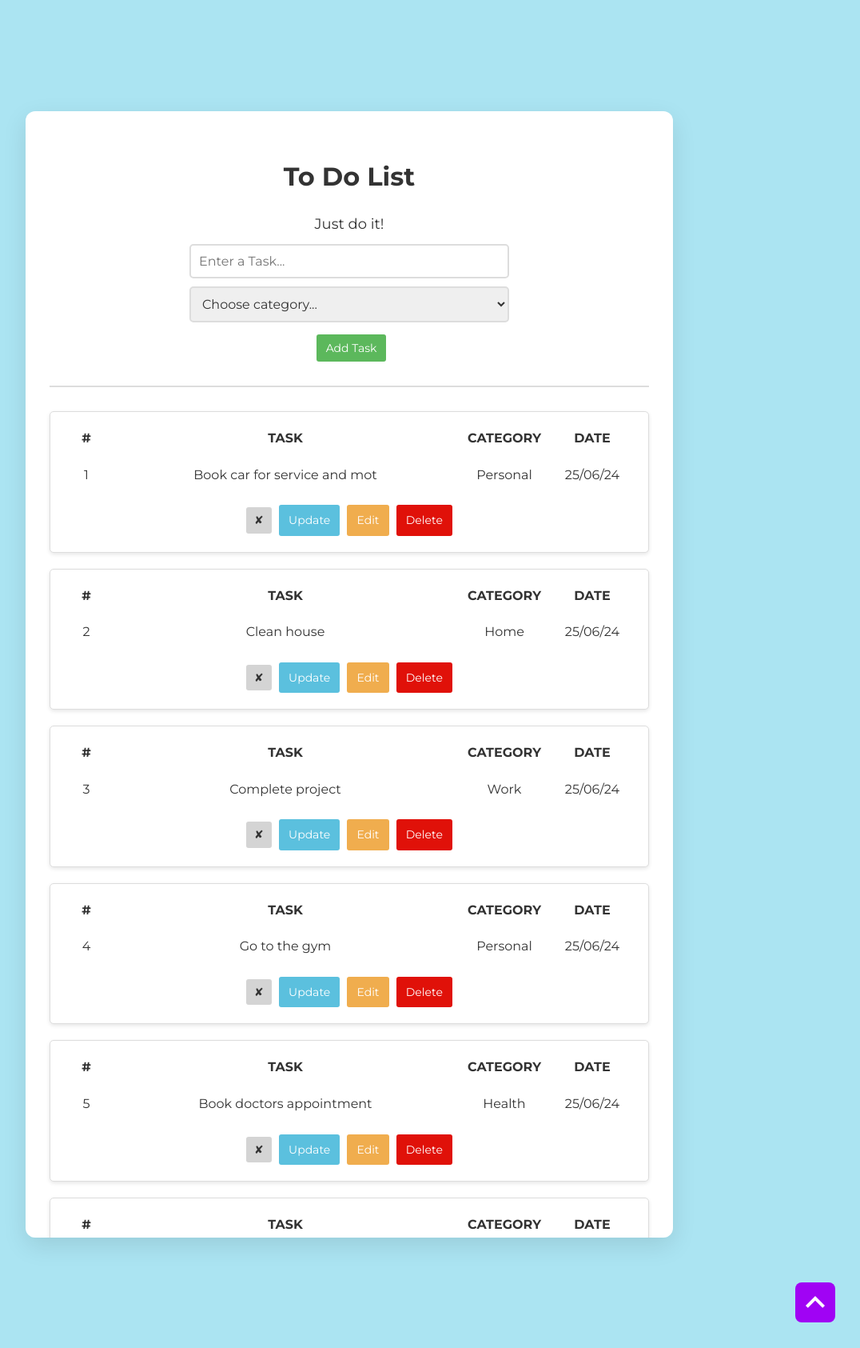
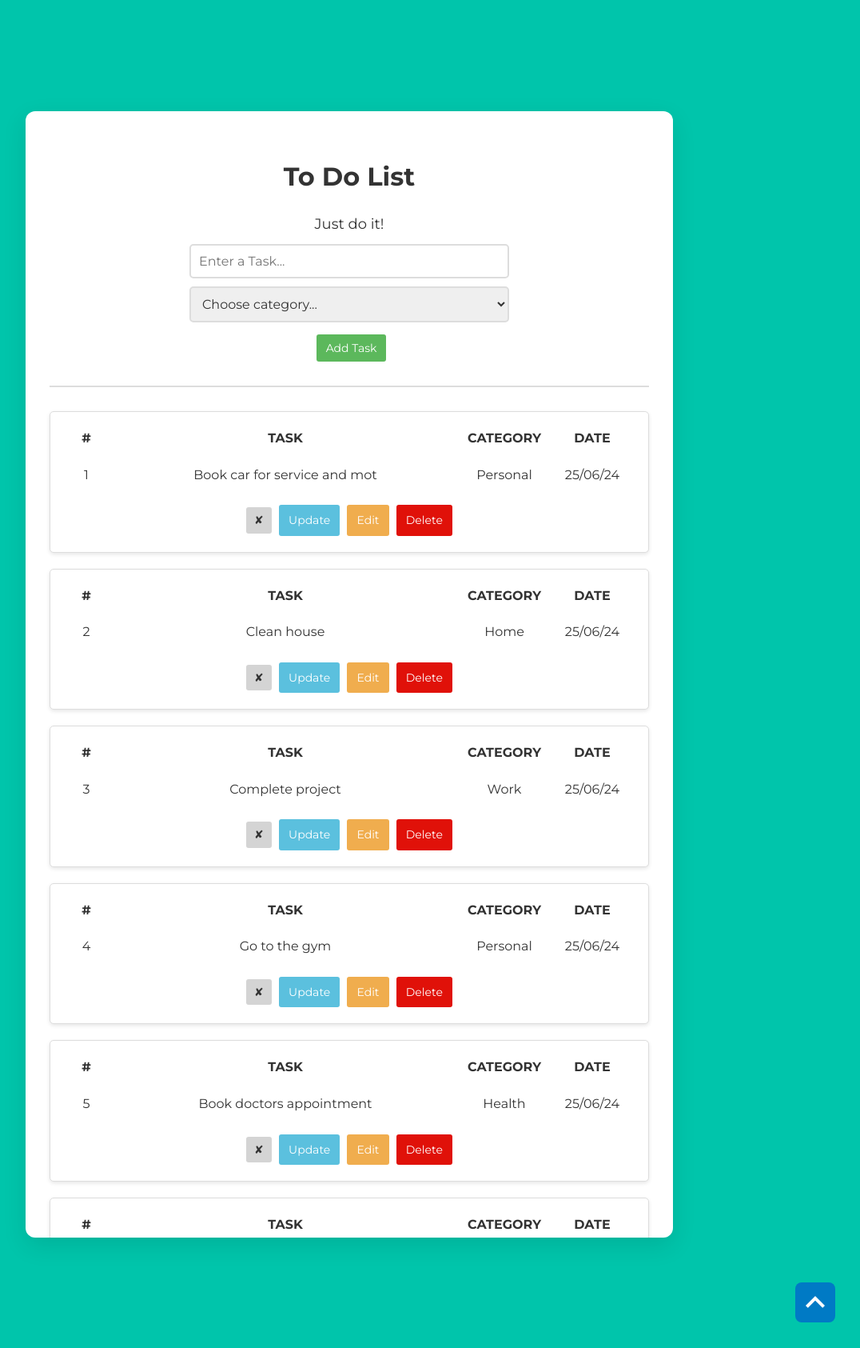
Before and after one commit to SamJ8/TODO-Flask-App, a Flask app: page / in a window 1280 px wide. Shown: the whole page at 80% size, without its empty margins (203-1279 px from the left). Run offline with Flask 3, Linux system fonts and the light colour scheme.

Commit message:
fourth commit

```diff
--- a/website/static/style.css
+++ b/website/static/style.css
@@ -4,7 +4,7 @@ body {
     line-height: 1.6;
     margin: 0;
     padding: 0;
-    background-color: #58cae680;
+    background-color: #00c5ab;
     display: flex;
     justify-content: center;
     align-items: center;
@@ -24,6 +24,7 @@ body {
     text-align: center;
     overflow-y: auto;
     max-height: 80vh;
+    scroll-behavior: smooth;
 }
 
 h1 {
@@ -213,9 +214,6 @@ form .button-container {
 
 /* SCROLL TO TOP BUTTON */
 
-html {
-    scroll-behavior: smooth;
-}
 
 .back-to-top {
     position: fixed;
@@ -224,21 +222,23 @@ html {
     display: inline-flex;
     align-items: center;
     justify-content: center;
-    background-color: #a003f4;
+    background-color: #007ac5;
     border-radius: 0.5rem;
     padding: 1px;
     text-decoration: none;
     transition: 0.2s ease-out;
+
 }
 
 .back-to-top span {
     color: #fff;
     font-size: 3rem;
     transition: 0.2s ease-out;
+
 }
 
 .back-to-top:hover {
-    background-color: #a003f495;
+    background-color: #261bbc8f;
 }
 
 .back-to-top:hover span {
```
Also changed, not shown: instance/db.sqlite.
